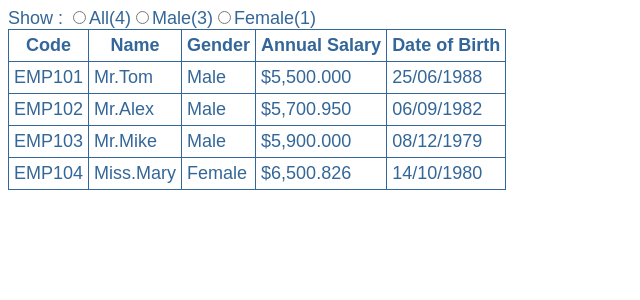
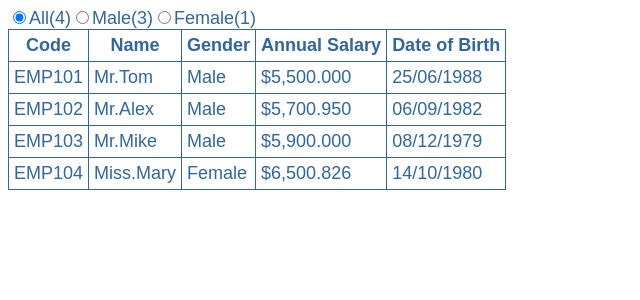
Before and after one commit to osri77/angularexample1, an Angular app: page / in a window 1280 px wide. Shown: the top 300 px of the page, without its empty margins (0-640 px from the left). Built offline with nearby package versions, Linux system fonts and the light colour scheme.

Commit message:
Added the output decorator for the child component

```diff
--- a/src/app/employee/employee-count.component.html
+++ b/src/app/employee/employee-count.component.html
@@ -1,10 +1,15 @@
-<span class="radioClass">Show : </span>
+<input name='options' type='radio' value="All"
+       [(ngModel)]="selectedRadioButtonValue"
+       (change)="onRadioButtonSelectionChange()">
+<span class="radioClass">{{'All(' + all + ')'}}</span>
 
-<input type="radio" name="options" />
-<span class="radioClass">{{"All(" + all + ")"}}</span>
-
-<input name="options" type="radio">
+<input name="options" type="radio" value="Male"
+       [(ngModel)]="selectedRadioButtonValue"
+       (change)="onRadioButtonSelectionChange()">
 <span class="radioClass">{{"Male(" + male + ")"}}</span>
 
-<input name="options" type="radio">
+<input name="options" type="radio" value="Female"
+       [(ngModel)]="selectedRadioButtonValue"
+       (change)="onRadioButtonSelectionChange()">
+
 <span class="radioClass">{{"Female(" + female + ")"}}</span>
--- a/src/app/employee/employee-count.component.ts
+++ b/src/app/employee/employee-count.component.ts
@@ -1,4 +1,4 @@
-import { Component, OnInit, Input } from '@angular/core';
+import { Component, OnInit, Input, Output, EventEmitter } from '@angular/core';
 
 @Component({
   selector: 'app-employee-count',
@@ -20,4 +20,26 @@ export class EmployeeCountComponent implements OnInit {
   ngOnInit() {
   }
 
+
+  // Holds the selected value of the radio button
+  selectedRadioButtonValue: string = 'All';
+
+  // The Output decorator makes the property an Output property
+  // EventEmitter class is used to create the custom event
+  // When the radio button selection changes, the selected
+  // radio button value which is a string gets passed to the
+  // event handler method. Hence, the event payload is string.
+  @Output()
+  countRadioButtonSelectionChanged: EventEmitter<string> =
+                                      new EventEmitter<string>();
+
+  // This method raises the custom event. We will bind this
+  // method to the change event of all the 3 radio buttons
+  onRadioButtonSelectionChange() {
+    console.log("onRadioButtonSelectionChange Selected")
+      this.countRadioButtonSelectionChanged
+          .emit(this.selectedRadioButtonValue);
+  }
+
+
 }
--- a/src/app/employee/employee-list.component.html
+++ b/src/app/employee/employee-list.component.html
@@ -1,4 +1,4 @@
-<app-employee-count [all]=" getTotalEmployeesCount()" [male]=" getMaleEmployeesCount()" [female]=" getFemaleEmployeesCount()"></app-employee-count>
+<app-employee-count [all]=" getTotalEmployeesCount()" [male]=" getMaleEmployeesCount()" [female]=" getFemaleEmployeesCount()"(countRadioButtonSelectionChanged)="onEmployeeCountRadioButtonChange($event)"></app-employee-count>
 <table>
     <thead>
         <tr>
@@ -10,13 +10,16 @@
         </tr>
     </thead>
     <tbody>
-        <tr *ngFor="let employee of employees;">
+        <ng-container *ngFor="let employee of employees;">
+            <tr *ngIf="selectedEmployeeCountRadioButton=='All' ||
+                       selectedEmployeeCountRadioButton==employee.gender">
                 <td>{{employee.code | uppercase}}</td>
                 <td>{{employee.name | employeeTitlePipe:employee.gender }}</td>
                 <td>{{employee.gender}}</td>
                 <td>{{employee.annualSalary | currency:'USD':true:'1.3-3'}}</td>
                 <td>{{employee.dateOfBirth | date:'dd/MM/y'}}</td>
             </tr>
+        </ng-container>
         <tr *ngIf="!employees || employees.length==0">
             <td colspan="5">
                 No employees to display
--- a/src/app/employee/employee-list.component.ts
+++ b/src/app/employee/employee-list.component.ts
@@ -29,6 +29,23 @@ export class EmployeeListComponent implements OnInit {
     },
 ];
 
+// This property keeps track of which radio button is selected
+    // We have set the default value to All, so all the employees
+    // are displayed in the table by default
+    selectedEmployeeCountRadioButton: string = 'All';
+
+    // Depending on which radio button is selected, this method updates
+    // selectedEmployeeCountRadioButton property declared above
+    // This method is called when the child component (EmployeeCountComponent)
+    // raises the custom event - countRadioButtonSelectionChanged
+    // The event binding is specified in employeeList.component.html
+    onEmployeeCountRadioButtonChange(selectedRadioButtonValue: string): void {
+      console.log("onEmployeeCountRadioButtonChange Selected")
+
+      this.selectedEmployeeCountRadioButton = selectedRadioButtonValue;
+  }
+
+
   getTotalEmployeesCount(): number {
     return this.employees.length;
   }
```
Lines whose indentation alone changed are shown as unchanged.
